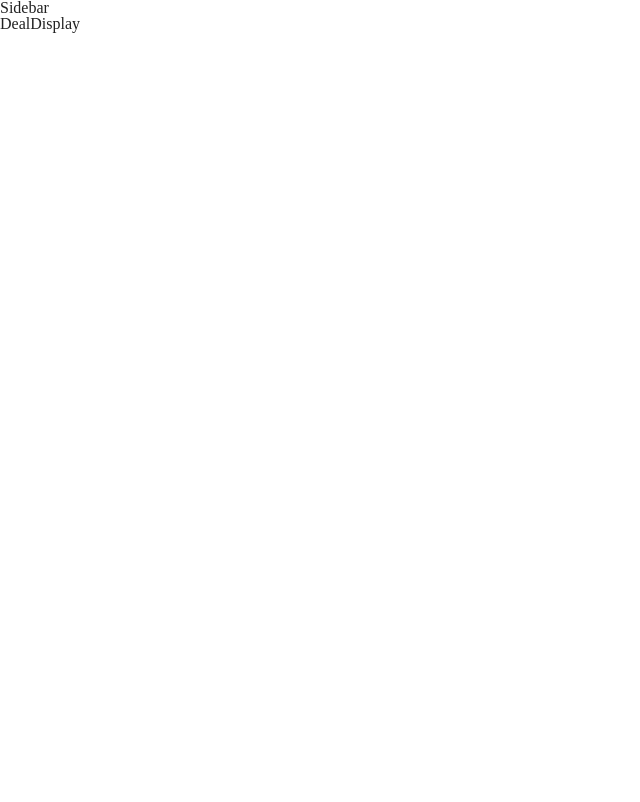
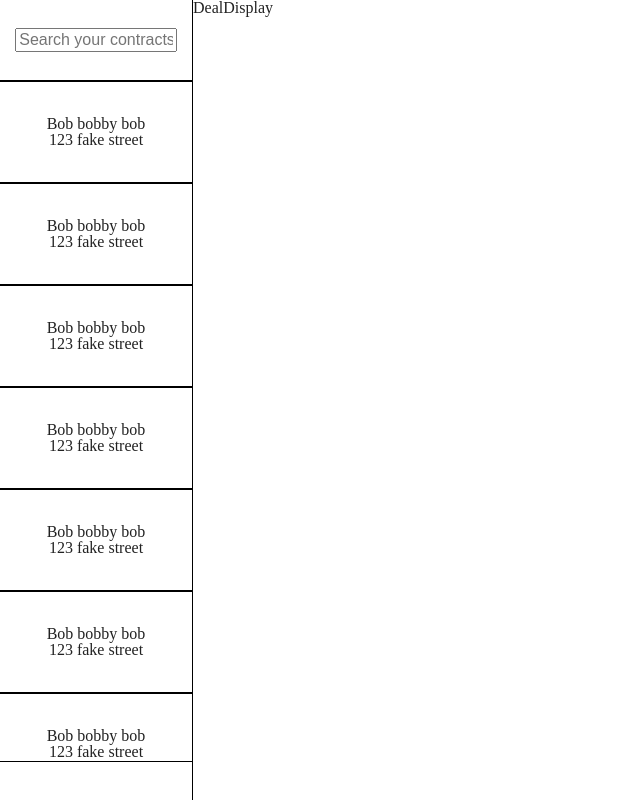
Before and after one commit to the-crosswalk-astronauts/slinger, a React (Create React App) app: page /#/UserHome in a window 1280 px wide. Shown: the whole page, without its empty margins (0-640 px from the left). Built offline with nearby package versions, Linux system fonts and the light colour scheme; the HTML template or start-up script is replaced by a standard one.

Commit message:
Sidebar basic

```diff
--- a/src/App.scss
+++ b/src/App.scss
@@ -5,3 +5,8 @@ border: 1px solid #000;
 }
 @import './SassVars';
 @import './Styles/Sidebar';
+@import './Styles/UserHome';
+
+*{
+  @include scrollbar
+}
--- /dev/null
+++ b/src/Components/UserView/AndrewDummy/sidebarDummy.js
@@ -0,0 +1,60 @@
+module.exports = {
+  contracts: [
+    {
+      address: '123 fake street',
+      buyer: 'Bob bobby bob'
+    },
+    {
+      address: '123 fake street',
+      buyer: 'Bob bobby bob'
+    },
+    {
+      address: '123 fake street',
+      buyer: 'Bob bobby bob'
+    },
+    {
+      address: '123 fake street',
+      buyer: 'Bob bobby bob'
+    },
+    {
+      address: '123 fake street',
+      buyer: 'Bob bobby bob'
+    },
+    {
+      address: '123 fake street',
+      buyer: 'Bob bobby bob'
+    },
+    {
+      address: '123 fake street',
+      buyer: 'Bob bobby bob'
+    },
+    {
+      address: '123 fake street',
+      buyer: 'Bob bobby bob'
+    },
+    {
+      address: '123 fake street',
+      buyer: 'Bob bobby bob'
+    },
+    {
+      address: '123 fake street',
+      buyer: 'Bob bobby bob'
+    },
+    {
+      address: '123 fake street',
+      buyer: 'Bob bobby bob'
+    },
+    {
+      address: '123 fake street',
+      buyer: 'Bob bobby bob'
+    },
+    {
+      address: '123 fake street',
+      buyer: 'Bob bobby bob'
+    },
+    {
+      address: '123 fake street',
+      buyer: 'Bob bobby bob'
+    }
+  ]
+}
--- a/src/Components/UserView/Sidebar.jsx
+++ b/src/Components/UserView/Sidebar.jsx
@@ -1,14 +1,23 @@
 import React, {Component} from 'react'
+import {contracts} from './AndrewDummy/sidebarDummy'
 
 
 export default class Sidebar extends Component {
   render() {
     return (
-      <div>
-        <h1>Sidebar</h1>
-
-
-
+      <div className='Sidebar'>
+        <div className="search-hold">
+          <input type="text" placeholder='Search your contracts'/>
+        </div>
+        <div className="sidebar-cards-hold">
+          {contracts.map(element => (
+            <div className='sidebar-card'>
+              <p>{element.buyer}</p>
+              <p>{element.address}</p>
+            </div>
+          ))}
+        </div>
+        <div className="sidebar-nav-hold"></div>
       </div>
     )
   }
--- a/src/Components/UserView/UserHome.jsx
+++ b/src/Components/UserView/UserHome.jsx
@@ -9,13 +9,9 @@ export default class UserHome extends Component {
 
 
     return (
-      <div>
-
+      <div className='UserHome'>
         <Sidebar/>
-
         <DealDisplay/>
-
-
       </div>
     )
   }
--- a/src/Styles/_Sidebar.scss
+++ b/src/Styles/_Sidebar.scss
@@ -0,0 +1,36 @@
+.Sidebar{
+  width: 15vw;
+  height: 100vh;
+  border-right: 1px solid black;
+  div{
+    width: 100%
+  };
+  .search-hold{
+    display: flex;
+    justify-content: center;
+    align-items: center;
+    height: 10%;
+    border-bottom: 1px solid black;
+    input{
+      width: 80%
+    }
+  };
+  .sidebar-cards-hold{
+    height: 85%;
+    overflow-y: scroll;
+    .sidebar-card{
+      height: 100px;
+      border-top: 0.5px solid black;
+      border-bottom: 0.5px solid black;
+      width: 100%;
+      display: flex;
+      flex-direction: column;
+      align-items: center;
+      justify-content: center;
+    }
+  };
+  .sidebar-nav-hold{
+    height: 5%;
+    border-top: 1px solid black;
+  }
+}
--- /dev/null
+++ b/src/Styles/_UserHome.scss
@@ -0,0 +1,3 @@
+.UserHome{
+  display: flex;
+}
--- a/src/_SassVars.scss
+++ b/src/_SassVars.scss
@@ -0,0 +1,35 @@
+@mixin scrollbar {
+	::-webkit-scrollbar {
+		width: 2px;
+		height: 2px;
+	}
+	::-webkit-scrollbar-button {
+		width: 0px;
+		height: 0px;
+	}
+	::-webkit-scrollbar-thumb {
+		background: #e1e1e1;
+		border: 0px none #ffffff;
+		border-radius: 50px;
+	}
+	::-webkit-scrollbar-thumb:hover {
+		background: #ffffff;
+	}
+	::-webkit-scrollbar-thumb:active {
+		background: #000000;
+	}
+	::-webkit-scrollbar-track {
+		background: #666666;
+		border: 0px none #ffffff;
+		border-radius: 50px;
+	}
+	::-webkit-scrollbar-track:hover {
+		background: #666666;
+	}
+	::-webkit-scrollbar-track:active {
+		background: #333333;
+	}
+	::-webkit-scrollbar-corner {
+		background: transparent;
+	}
+	}
```
